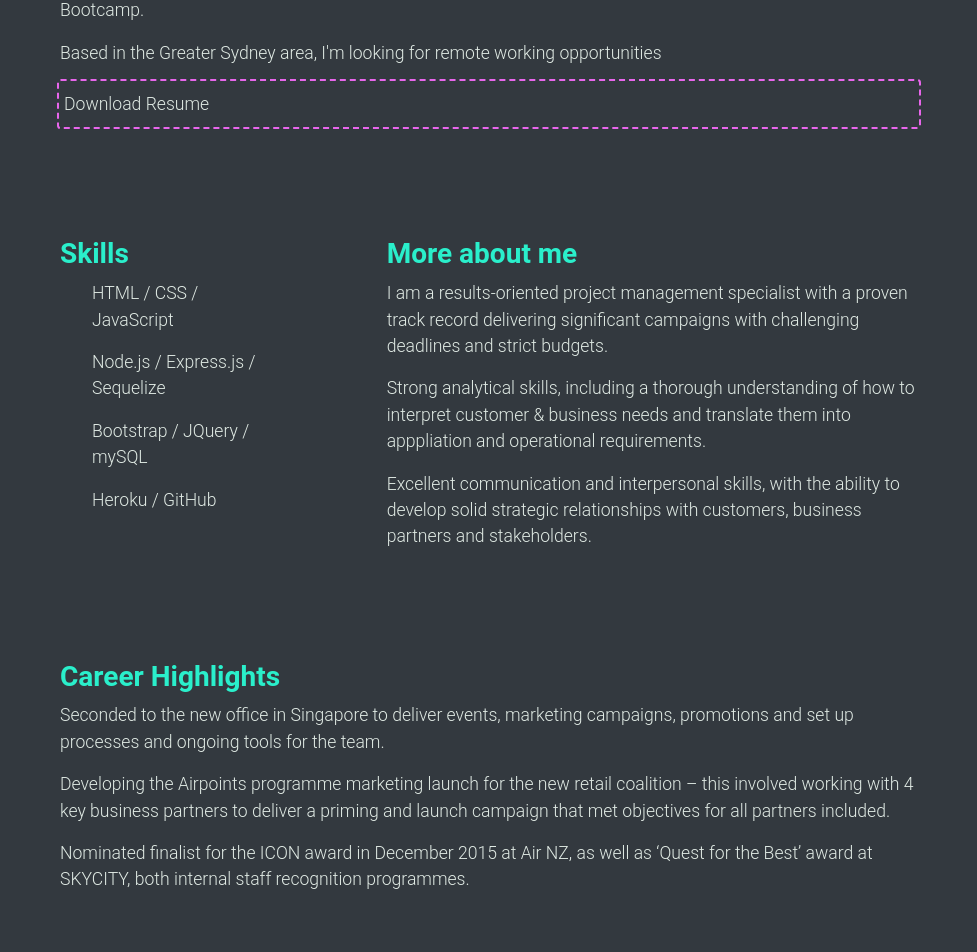
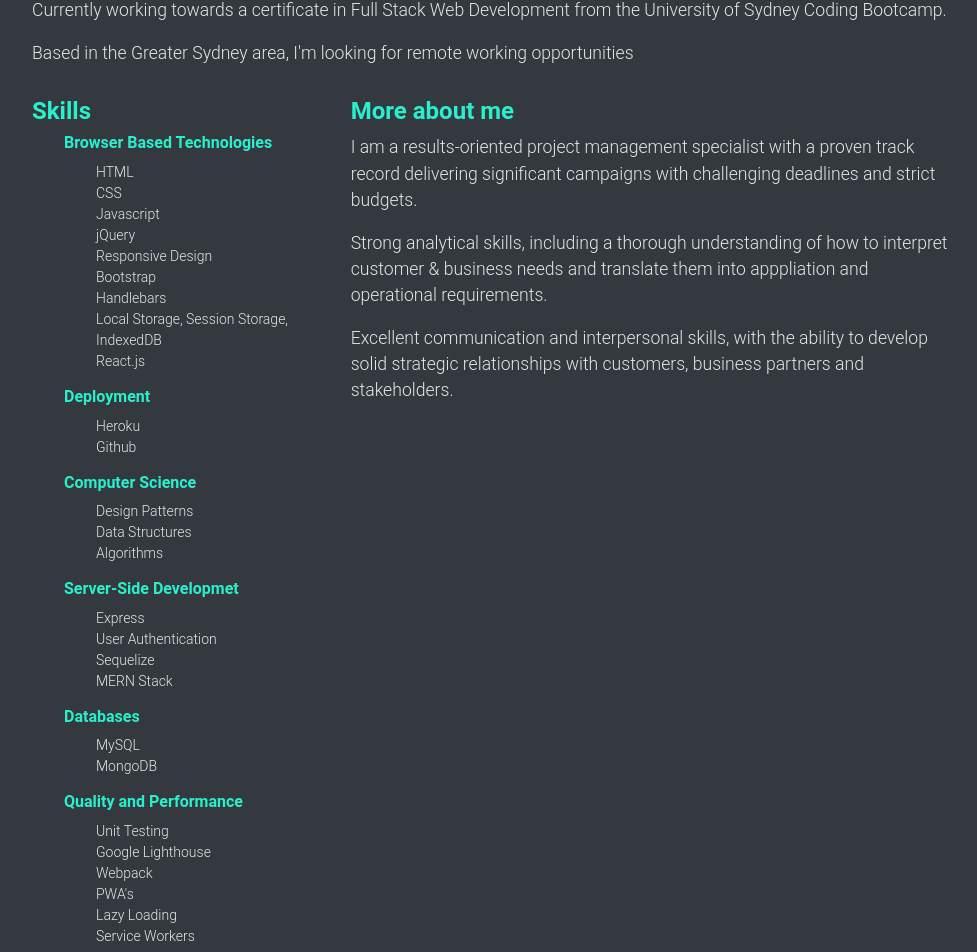
Before and after one commit to CatOrmerod/portfolio-react, a React (Create React App) app: page /resume in a window 1280 px wide. Shown: the part 214-1166 px from the top of the page, without its empty margins (150-1127 px from the left). Built offline with nearby package versions, Linux system fonts and the light colour scheme.

Commit message:
Added title to each page

```diff
--- a/src/components/Contact/Contact.js
+++ b/src/components/Contact/Contact.js
@@ -1,21 +1,39 @@
 import React from 'react';
-import { Col, Row, Button, Form, FormFeedback, FormGroup, Label, Input } from 'reactstrap';
+import { Col, Row, Button, Jumbotron, Container } from 'reactstrap';
 import { AvForm, AvField } from 'availity-reactstrap-validation';
+import { useForm, ValidationError } from '@formspree/react';
 // import { validateEmail } from '../../utils/helpers';
 
 const Contact = (props) => {
+  // const [state, handleSubmit] = useForm("meqvlrja");
+  // if (state.succeeded) {
+  //     return <p>Thanks for joining!</p>;
+  // }
     return (
+      <Container>
+        <Jumbotron className="text-center">
+            <h3>Contact Me</h3>
+            <p className="lead">Please contact me at <a
+                        href="mailto:catormerod@gmail.com">catormerod@gmail.com</a> or use the form below!</p>
+        </Jumbotron>
+        <form action="https://formspree.io/f/meqvlrja" method="POST">
         <AvForm>
+        <Row xs="1" sm="2">
+        <Col>
         <AvField name="name" label="Name" type="text" validate={{
             required: {value: true, errorMessage: 'Please enter a name'},
             pattern: {value: '^[A-Za-z0-9]+$', errorMessage: 'Your name must be composed only with letter and numbers'},
-            minLength: {value: 6, errorMessage: 'Your name must be between 6 and 16 characters'},
-            maxLength: {value: 16, errorMessage: 'Your name must be between 6 and 16 characters'}
+            minLength: {value: 2, errorMessage: 'Your name must be between 2 and 16 characters'},
+            maxLength: {value: 16, errorMessage: 'Your name must be between 2 and 16 characters'}
           }} />
-        <AvField name="email" label="Email" type="text" validate={{
+        </Col>
+          <Col>
+          <AvField name="email" label="Email" type="text" validate={{
             required: {value: true, errorMessage: 'Please enter an email address'},
             pattern: {value: '^[a-zA-Z0-9.!#$%&’*+/=?^_`{|}~-]+@[a-zA-Z0-9-]+(?:\.[a-zA-Z0-9-]+)*$'}
         }} />
+        </Col>
+        </Row>
         <AvField name="message" label="Message" type="text" validate={{
             required: {value: true, errorMessage: 'Please enter a message'},
             pattern: {value: '^[A-Za-z0-9]+$', errorMessage: 'Your message must be composed only with letter and numbers'},
@@ -23,6 +41,44 @@ const Contact = (props) => {
           }}/>
         <Button color="primary">Submit</Button>
       </AvForm>
+      </form>
+      </Container>
+    //   <form onSubmit={handleSubmit}>
+    //   <label htmlFor="email">
+    //     Email Address
+    //   </label>
+    //   <input
+    //     id="email"
+    //     type="email"
+    //     name="email"
+    //   />
+    //   <ValidationError
+    //     prefix="Email"
+    //     field="email"
+    //     errors={state.errors}
+    //   />
+    //   <textarea
+    //     id="name"
+    //     name="name"
+    //   />
+    //   <ValidationError
+    //     prefix="Name"
+    //     field="name"
+    //     errors={state.errors}
+    //   />
+    //   <textarea
+    //     id="message"
+    //     name="message"
+    //   />
+    //   <ValidationError
+    //     prefix="Message"
+    //     field="message"
+    //     errors={state.errors}
+    //   />
+    //   <button type="submit" disabled={state.submitting}>
+    //     Submit
+    //   </button>
+    // </form>
     );
 }
 
--- a/src/components/Portfolio/Portfolio.js
+++ b/src/components/Portfolio/Portfolio.js
@@ -1,6 +1,6 @@
 import React, { useState } from 'react';
 import Modal from '../Modal/Modal.js';
-import { Card, Button, CardTitle, CardText, CardFooter, CardBody, CardImg, Row, Col, Container } from 'reactstrap';
+import { Card, Button, CardTitle, CardText, CardFooter, CardBody, CardImg, Row, Col, Container, Jumbotron } from 'reactstrap';
 import './portfolio.css';
 import { projects } from '../../lib/projects.js'
 
@@ -14,13 +14,17 @@ const Portfolio = (props) => {
     return (
         <Container>
             <Modal selectedProject={selectedProject} onClose={toggleModal} isOpen={isModalOpen}/>
-            <Row xs="1" sm="2" md="3">
+            <Jumbotron className="text-center">
+            <h3>My Projects</h3>
+            <p className="lead">Check out my work below</p>
+            </Jumbotron>
+            <Row xs="1" sm="2" md="4" lg="6">
                 {projects.map(project => (
                     <Col>
                         <Card className='h-100'>
-                            <CardImg top width="90%" src={project.projectPic} alt="" className='img' style={{ width:'90%', maxWidth:'300px', textAlign: 'center'}}/>
+                            <CardImg top width="90%" src={project.projectPic} alt="" className='img' style={{ width:'90%', maxWidth:'250px', textAlign: 'center'}}/>
                             <CardBody>
-                                <CardTitle tag="h5">{project.projectTitle}</CardTitle>
+                                <CardTitle tag="h6">{project.projectTitle}</CardTitle>
                                 <CardText className="text-muted">{project.projectRole}</CardText>
                             </CardBody>
                             <CardFooter>
--- a/src/components/Resume/Resume.js
+++ b/src/components/Resume/Resume.js
@@ -1,34 +1,77 @@
 import React from 'react';
+import { Container, Jumbotron } from 'reactstrap';
 import './resume.css';
 import myResume from '../../../src/assets/resume/resume.pdf';
 
 export default function Resume() {
   return (
+    <Container>
+    <Jumbotron className="text-center">
+    <h3>Cat Ormerod - Resume</h3>
+    <a id="resume-link" href={myResume} download="Cat-Ormerod-Resume">Download Resume</a>
+    </Jumbotron>
     <div className="container py-4">
     <div className="row apgn-items-md-stretch">
         <div className="col-md-12">
-            <div className="h-100 p-5 rounded-3">
-                <h3>Cat Ormerod</h3>
+            <div className="h-100 p-2 rounded-3">
                 <p>Currently working towards a certificate in Full Stack Web Development from the University of Sydney
                     Coding Bootcamp.</p>
                 <p>Based in the Greater Sydney area, I'm looking for remote working opportunities</p>
-                <a id="resume-link" href={myResume} download="Cat-Ormerod-Resume">Download Resume</a>
+
             </div>
         </div>
         <div className="col-md-4">
-            <div className="h-100 p-5 rounded-3">
-                <h3>Skills</h3>
+            <div className="h-100 p-2 rounded-3">
+                <h4>Skills</h4>
                 <ul>
-                    <p>HTML / CSS / JavaScript</p>
-                    <p>Node.js / Express.js / Sequelize</p>
-                    <p>Bootstrap / JQuery / mySQL</p>
-                    <p>Heroku / GitHub</p>
+                <h6>Browser Based Technologies</h6>
+                <ul>HTML</ul>
+                <ul>CSS</ul>
+                <ul>Javascript</ul>
+                <ul>jQuery</ul>
+                <ul>Responsive Design</ul>
+                <ul>Bootstrap</ul>
+                <ul>Handlebars</ul>
+                <ul>Local Storage, Session Storage, IndexedDB</ul>
+                <ul>React.js</ul>
+                </ul>
+                <ul>
+                <h6>Deployment</h6>
+                <ul>Heroku</ul>
+                <ul>Github</ul>
+                </ul>
+                <ul>
+                <h6>Computer Science</h6>
+                <ul>Design Patterns</ul>
+                <ul>Data Structures</ul>
+                <ul>Algorithms</ul>
+                </ul>
+                <ul>
+                <h6>Server-Side Developmet</h6>
+                <ul>Express</ul>
+                <ul>User Authentication</ul>
+                <ul>Sequelize</ul>
+                <ul>MERN Stack</ul>
+                </ul>
+                <ul>
+                <h6>Databases</h6>
+                <ul>MySQL</ul>
+                <ul>MongoDB</ul>
+                </ul>
+                <ul>
+                <h6>Quality and Performance</h6>
+                <ul>Unit Testing</ul>
+                <ul>Google Lighthouse</ul>
+                <ul>Webpack</ul>
+                <ul>PWA's</ul>
+                <ul>Lazy Loading</ul>
+                <ul>Service Workers</ul>
                 </ul>
             </div>
         </div>
         <div className="col-md-8">
-            <div className="h-100 p-5 rounded-3">
-                <h3>More about me</h3>
+            <div className="h-100 p-2 rounded-3">
+                <h4>More about me</h4>
                 <p>I am a results-oriented project management specialist with a proven track record delivering
                     significant campaigns with challenging deadlines and strict budgets.</p>
                 <p>Strong analytical skills, including a thorough understanding of how to interpret customer & business
@@ -37,9 +80,9 @@ export default function Resume() {
                     relationships with customers, business partners and stakeholders. </p>
             </div>
         </div>
-        <div className="col-md-12">
-            <div className="h-100 p-5 rounded-3">
-                <h3>Career Highlights</h3>
+        <div className="col-md-8">
+            <div className="h-100 p-2 rounded-3">
+                <h4>Career Highlights</h4>
                 <p>Seconded to the new office in Singapore to deliver events, marketing campaigns, promotions and set up processes and ongoing tools for the team.</p>
                 <p>Developing the Airpoints programme marketing launch for the new retail coalition – this involved working with 4 key business partners to deliver a priming and launch campaign that met objectives for all partners included.</p>
                 <p>Nominated finalist for the ICON award in December 2015 at Air NZ, as well as ‘Quest for the Best’ award at SKYCITY, both internal staff recognition programmes.</p>
@@ -47,5 +90,6 @@ export default function Resume() {
         </div>
     </div>
     </div>
+    </Container>
   );
 }
```
